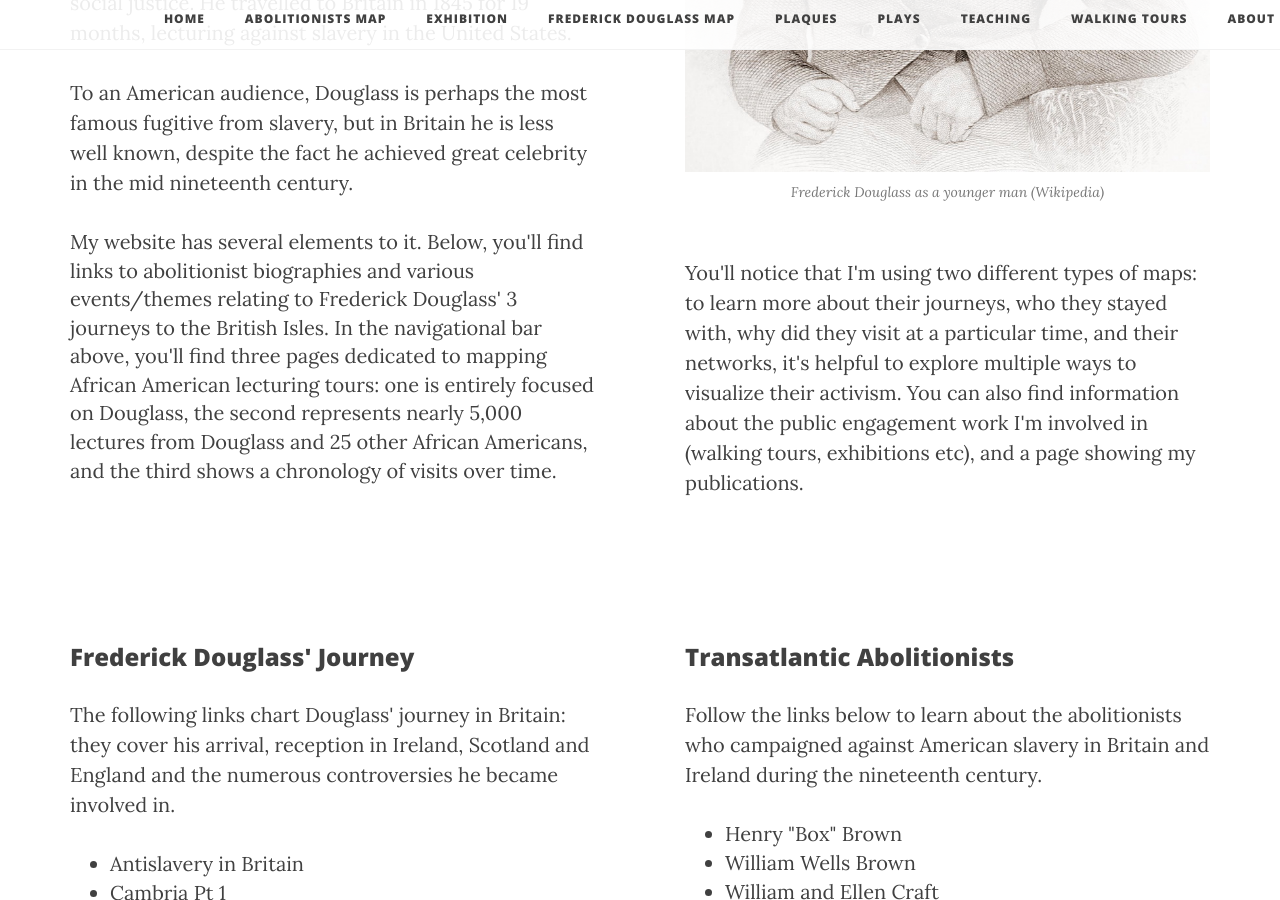
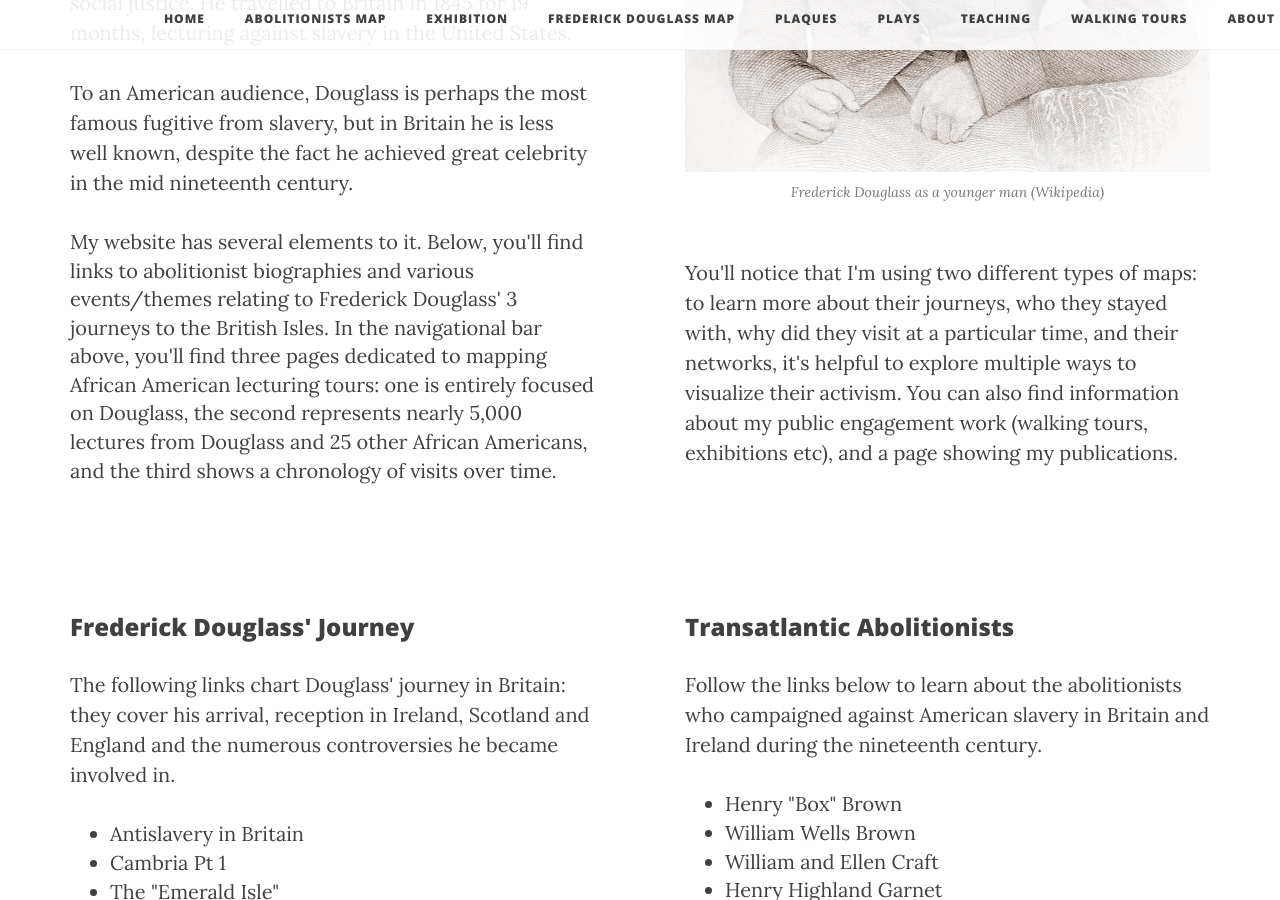
Before and after one commit to FDUK/fduk.github.io, a Jekyll site: the page built from index.html, in a window 1280 px wide and 900 px high, scrolled down 1242 px. Built offline with Jekyll 4.4.1, drawn with Linux system fonts in a browser that asks for light colours; nearby versions of some CDN libraries; the list of posts is cut into pages by our own code.

Commit message:
Update index.html

```diff
--- a/index.html
+++ b/index.html
@@ -46,7 +46,7 @@
                  <p>
 
                 You'll notice that I'm using two different types of maps: to learn more about their journeys, who they stayed with, why did they visit at a particular time, and their networks, it's helpful to explore multiple ways to visualize their activism.
-                You can also find information about the public engagement work I'm involved in (walking tours, exhibitions etc), and a page showing my publications.
+                You can also find information about my public engagement work (walking tours, exhibitions etc), and a page showing my publications.
 
             </div>
 <section>
```
